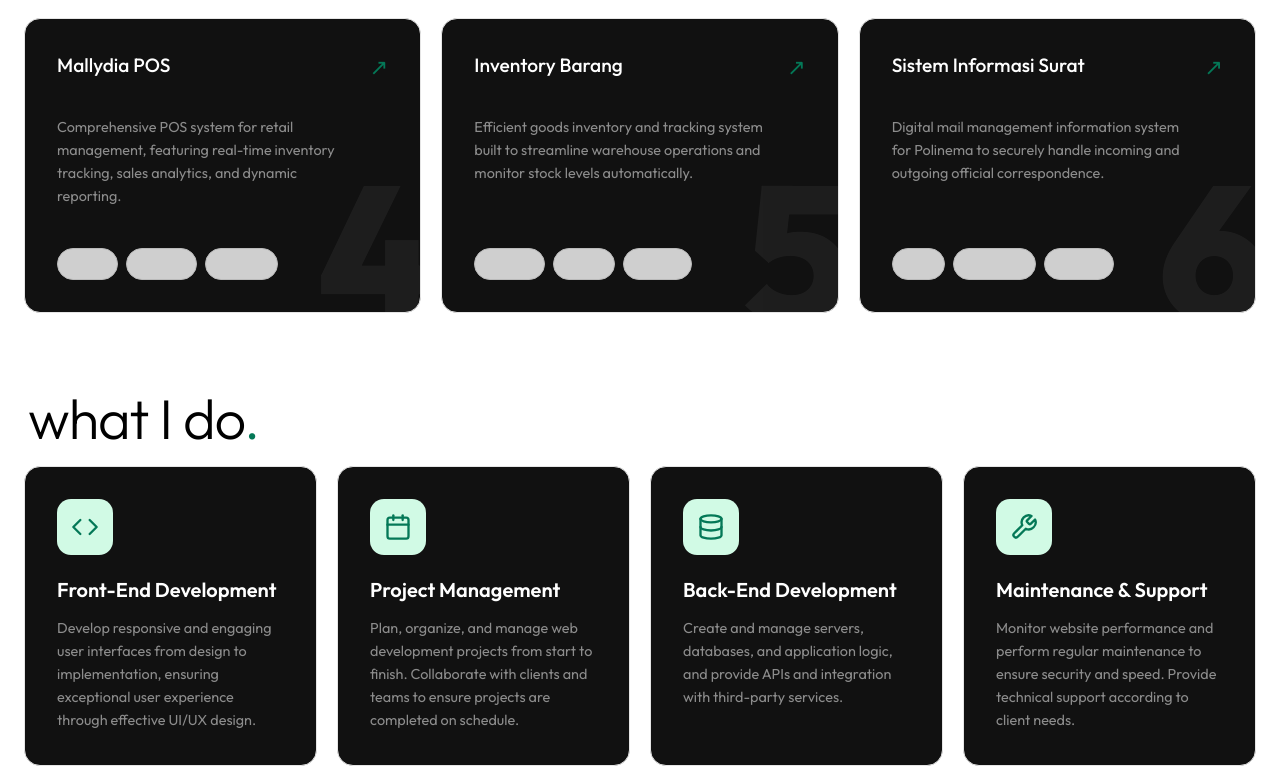
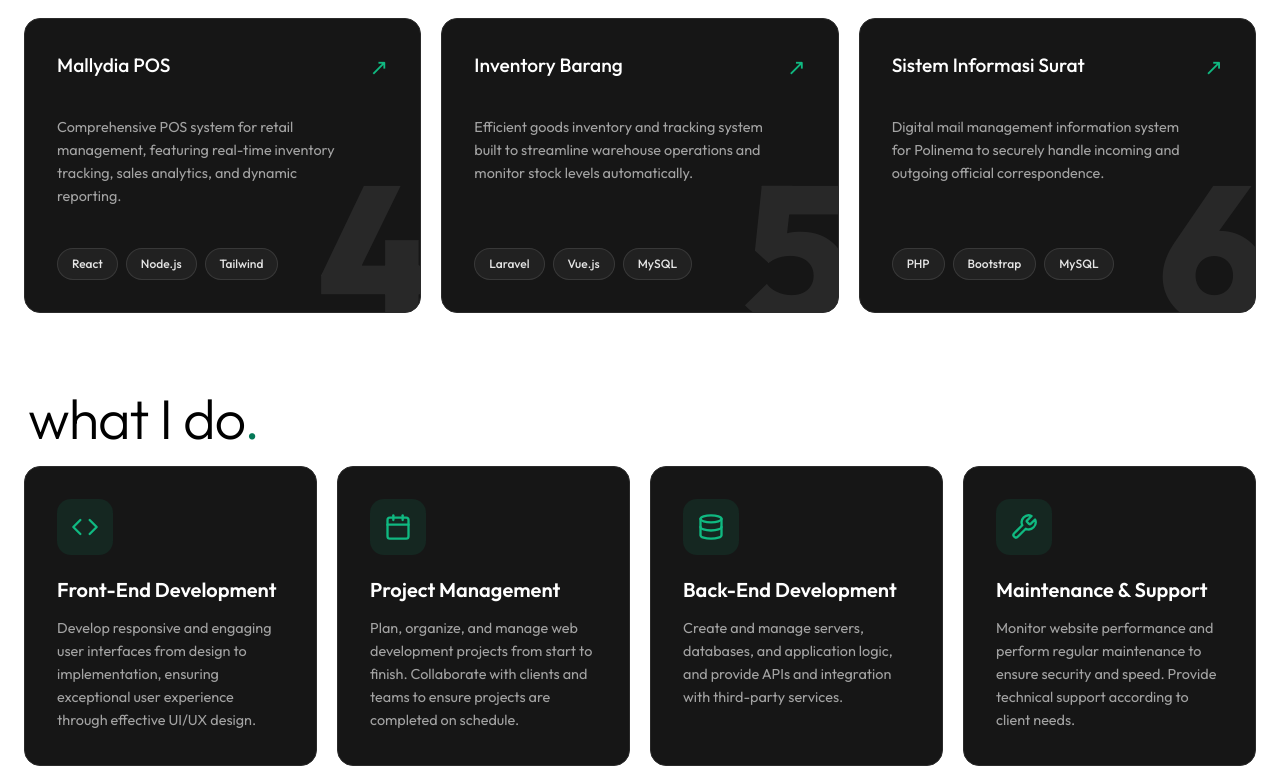
Before and after one commit to triard13/triard, a Next.js app: page / in a window 1280 px wide. Shown: the part 2259-3040 px from the top of the page. Built offline with nearby package versions, Linux system fonts and the light colour scheme.

Commit message:
feat: initialize portfolio landing page with project showcase and theme toggling

```diff
--- a/src/app/page.tsx
+++ b/src/app/page.tsx
@@ -132,9 +132,9 @@ export default function Home() {
     if (savedTheme) {
       setTheme(savedTheme);
       document.documentElement.setAttribute('data-theme', savedTheme);
-    } else if (window.matchMedia('(prefers-color-scheme: dark)').matches) {
-      setTheme('dark');
-      document.documentElement.setAttribute('data-theme', 'dark');
+    } else {
+      setTheme('light');
+      document.documentElement.setAttribute('data-theme', 'light');
     }
   }, []);
 
@@ -313,21 +313,21 @@ export default function Home() {
               variants={fadeInUp}
               key={project.id}
               onClick={() => setSelectedProject(project)}
-              style={{position: 'relative', padding: '32px', borderRadius: '16px', background: 'var(--card-bg)', display: 'flex', flexDirection: 'column', overflow: 'hidden', cursor: 'pointer', transition: 'all 0.3s ease', border: '1px solid var(--border-color)'}}
-              onMouseEnter={(e) => { e.currentTarget.style.transform = 'translateY(-6px)'; e.currentTarget.style.borderColor = 'var(--border-hover)'; }}
-              onMouseLeave={(e) => { e.currentTarget.style.transform = 'translateY(0)'; e.currentTarget.style.borderColor = 'var(--border-color)'; }}
+              style={{position: 'relative', padding: '32px', borderRadius: '16px', background: '#161616', display: 'flex', flexDirection: 'column', overflow: 'hidden', cursor: 'pointer', transition: 'all 0.3s ease', border: '1px solid #2a2a2a'}}
+              onMouseEnter={(e) => { e.currentTarget.style.transform = 'translateY(-6px)'; e.currentTarget.style.borderColor = '#10b981'; }}
+              onMouseLeave={(e) => { e.currentTarget.style.transform = 'translateY(0)'; e.currentTarget.style.borderColor = '#2a2a2a'; }}
             >
-              <div style={{position: 'absolute', bottom: '-35px', right: '-15px', color: 'var(--text-inverse)', opacity: 0.05, fontSize: '12rem', fontWeight: 800, lineHeight: 1, pointerEvents: 'none', zIndex: 0}}>{project.id}</div>
+              <div style={{position: 'absolute', bottom: '-35px', right: '-15px', color: 'rgba(255,255,255,0.08)', fontSize: '12rem', fontWeight: 800, lineHeight: 1, pointerEvents: 'none', zIndex: 0}}>{project.id}</div>
               <div style={{display: 'flex', justifyContent: 'space-between', alignItems: 'flex-start', marginBottom: '32px', zIndex: 1}}>
-                <h3 style={{fontSize: '1.2rem', fontWeight: 500, color: 'var(--text-inverse)', maxWidth: '80%'}}>{project.title}</h3>
-                <span style={{fontSize: '1.4rem', color: 'var(--accent-text)', fontWeight: 500}}>↗</span>
+                <h3 style={{fontSize: '1.2rem', fontWeight: 500, color: '#ffffff', maxWidth: '80%'}}>{project.title}</h3>
+                <span style={{fontSize: '1.4rem', color: '#10b981', fontWeight: 500}}>↗</span>
               </div>
-              <p style={{fontSize: '0.9rem', color: 'var(--text-secondary)', lineHeight: 1.6, marginBottom: '40px', flexGrow: 1, zIndex: 1, maxWidth: '90%'}}>
+              <p style={{fontSize: '0.9rem', color: '#a3a3a3', lineHeight: 1.6, marginBottom: '40px', flexGrow: 1, zIndex: 1, maxWidth: '90%'}}>
                 {project.shortDesc}
               </p>
               <div style={{display: 'flex', flexWrap: 'wrap', gap: '8px', zIndex: 1}}>
                 {project.tags.map(tag => (
-                  <span key={tag} style={{padding: '6px 14px', background: 'var(--text-inverse)', color: 'var(--text-inverse)', opacity: 0.8, borderRadius: '100px', fontSize: '0.75rem', fontWeight: 500, border: '1px solid var(--border-color)'}}>{tag}</span>
+                  <span key={tag} style={{padding: '6px 14px', background: 'rgba(255,255,255,0.05)', color: '#e5e5e5', borderRadius: '100px', fontSize: '0.75rem', fontWeight: 500, border: '1px solid rgba(255,255,255,0.1)'}}>{tag}</span>
                 ))}
               </div>
             </motion.div>
@@ -350,16 +350,16 @@ export default function Home() {
             {/* Service 1 */}
             <motion.div
               variants={fadeInUp}
-              style={{padding: '32px', borderRadius: '16px', background: 'var(--card-bg)', border: '1px solid var(--border-color)', transition: 'all 0.3s ease', display: 'flex', flexDirection: 'column', gap: '20px', cursor: 'default'}}
-              onMouseEnter={(e) => { e.currentTarget.style.transform = 'translateY(-6px)'; e.currentTarget.style.borderColor = 'var(--border-hover)'; e.currentTarget.style.boxShadow = '0 10px 30px -10px rgba(16, 185, 129, 0.15)'; }}
-              onMouseLeave={(e) => { e.currentTarget.style.transform = 'translateY(0)'; e.currentTarget.style.borderColor = 'var(--border-color)'; e.currentTarget.style.boxShadow = 'none'; }}
+              style={{padding: '32px', borderRadius: '16px', background: '#161616', border: '1px solid #2a2a2a', transition: 'all 0.3s ease', display: 'flex', flexDirection: 'column', gap: '20px', cursor: 'default'}}
+              onMouseEnter={(e) => { e.currentTarget.style.transform = 'translateY(-6px)'; e.currentTarget.style.borderColor = '#10b981'; e.currentTarget.style.boxShadow = '0 10px 30px -10px rgba(16, 185, 129, 0.15)'; }}
+              onMouseLeave={(e) => { e.currentTarget.style.transform = 'translateY(0)'; e.currentTarget.style.borderColor = '#2a2a2a'; e.currentTarget.style.boxShadow = 'none'; }}
             >
-              <div style={{width: '56px', height: '56px', borderRadius: '14px', background: 'var(--accent-color)', display: 'flex', alignItems: 'center', justifyContent: 'center', color: 'var(--accent-text)'}}>
+              <div style={{width: '56px', height: '56px', borderRadius: '14px', background: 'rgba(16, 185, 129, 0.1)', display: 'flex', alignItems: 'center', justifyContent: 'center', color: '#10b981'}}>
                 <svg width="28" height="28" viewBox="0 0 24 24" fill="none" stroke="currentColor" strokeWidth="2" strokeLinecap="round" strokeLinejoin="round"><polyline points="16 18 22 12 16 6"></polyline><polyline points="8 6 2 12 8 18"></polyline></svg>
               </div>
               <div>
-                <h3 style={{fontSize: '1.25rem', fontWeight: 600, color: 'var(--text-inverse)', marginBottom: '12px'}}>Front-End Development</h3>
-                <p style={{fontSize: '0.9rem', color: 'var(--text-secondary)', lineHeight: 1.6}}>
+                <h3 style={{fontSize: '1.25rem', fontWeight: 600, color: '#ffffff', marginBottom: '12px'}}>Front-End Development</h3>
+                <p style={{fontSize: '0.9rem', color: '#a3a3a3', lineHeight: 1.6}}>
                   Develop responsive and engaging user interfaces from design to implementation, ensuring exceptional user experience through effective UI/UX design.
                 </p>
               </div>
@@ -368,16 +368,16 @@ export default function Home() {
             {/* Service 2 */}
             <motion.div
               variants={fadeInUp}
-              style={{padding: '32px', borderRadius: '16px', background: 'var(--card-bg)', border: '1px solid var(--border-color)', transition: 'all 0.3s ease', display: 'flex', flexDirection: 'column', gap: '20px', cursor: 'default'}}
-              onMouseEnter={(e) => { e.currentTarget.style.transform = 'translateY(-6px)'; e.currentTarget.style.borderColor = 'var(--border-hover)'; e.currentTarget.style.boxShadow = '0 10px 30px -10px rgba(16, 185, 129, 0.15)'; }}
-              onMouseLeave={(e) => { e.currentTarget.style.transform = 'translateY(0)'; e.currentTarget.style.borderColor = 'var(--border-color)'; e.currentTarget.style.boxShadow = 'none'; }}
+              style={{padding: '32px', borderRadius: '16px', background: '#161616', border: '1px solid #2a2a2a', transition: 'all 0.3s ease', display: 'flex', flexDirection: 'column', gap: '20px', cursor: 'default'}}
+              onMouseEnter={(e) => { e.currentTarget.style.transform = 'translateY(-6px)'; e.currentTarget.style.borderColor = '#10b981'; e.currentTarget.style.boxShadow = '0 10px 30px -10px rgba(16, 185, 129, 0.15)'; }}
+              onMouseLeave={(e) => { e.currentTarget.style.transform = 'translateY(0)'; e.currentTarget.style.borderColor = '#2a2a2a'; e.currentTarget.style.boxShadow = 'none'; }}
             >
-              <div style={{width: '56px', height: '56px', borderRadius: '14px', background: 'var(--accent-color)', display: 'flex', alignItems: 'center', justifyContent: 'center', color: 'var(--accent-text)'}}>
+              <div style={{width: '56px', height: '56px', borderRadius: '14px', background: 'rgba(16, 185, 129, 0.1)', display: 'flex', alignItems: 'center', justifyContent: 'center', color: '#10b981'}}>
                 <svg width="28" height="28" viewBox="0 0 24 24" fill="none" stroke="currentColor" strokeWidth="2" strokeLinecap="round" strokeLinejoin="round"><rect x="3" y="4" width="18" height="18" rx="2" ry="2"></rect><line x1="16" y1="2" x2="16" y2="6"></line><line x1="8" y1="2" x2="8" y2="6"></line><line x1="3" y1="10" x2="21" y2="10"></line></svg>
               </div>
               <div>
-                <h3 style={{fontSize: '1.25rem', fontWeight: 600, color: 'var(--text-inverse)', marginBottom: '12px'}}>Project Management</h3>
-                <p style={{fontSize: '0.9rem', color: 'var(--text-secondary)', lineHeight: 1.6}}>
+                <h3 style={{fontSize: '1.25rem', fontWeight: 600, color: '#ffffff', marginBottom: '12px'}}>Project Management</h3>
+                <p style={{fontSize: '0.9rem', color: '#a3a3a3', lineHeight: 1.6}}>
                   Plan, organize, and manage web development projects from start to finish. Collaborate with clients and teams to ensure projects are completed on schedule.
                 </p>
               </div>
@@ -386,16 +386,16 @@ export default function Home() {
             {/* Service 3 */}
             <motion.div
               variants={fadeInUp}
-              style={{padding: '32px', borderRadius: '16px', background: 'var(--card-bg)', border: '1px solid var(--border-color)', transition: 'all 0.3s ease', display: 'flex', flexDirection: 'column', gap: '20px', cursor: 'default'}}
-              onMouseEnter={(e) => { e.currentTarget.style.transform = 'translateY(-6px)'; e.currentTarget.style.borderColor = 'var(--border-hover)'; e.currentTarget.style.boxShadow = '0 10px 30px -10px rgba(16, 185, 129, 0.15)'; }}
-              onMouseLeave={(e) => { e.currentTarget.style.transform = 'translateY(0)'; e.currentTarget.style.borderColor = 'var(--border-color)'; e.currentTarget.style.boxShadow = 'none'; }}
+              style={{padding: '32px', borderRadius: '16px', background: '#161616', border: '1px solid #2a2a2a', transition: 'all 0.3s ease', display: 'flex', flexDirection: 'column', gap: '20px', cursor: 'default'}}
+              onMouseEnter={(e) => { e.currentTarget.style.transform = 'translateY(-6px)'; e.currentTarget.style.borderColor = '#10b981'; e.currentTarget.style.boxShadow = '0 10px 30px -10px rgba(16, 185, 129, 0.15)'; }}
+              onMouseLeave={(e) => { e.currentTarget.style.transform = 'translateY(0)'; e.currentTarget.style.borderColor = '#2a2a2a'; e.currentTarget.style.boxShadow = 'none'; }}
             >
-              <div style={{width: '56px', height: '56px', borderRadius: '14px', background: 'var(--accent-color)', display: 'flex', alignItems: 'center', justifyContent: 'center', color: 'var(--accent-text)'}}>
+              <div style={{width: '56px', height: '56px', borderRadius: '14px', background: 'rgba(16, 185, 129, 0.1)', display: 'flex', alignItems: 'center', justifyContent: 'center', color: '#10b981'}}>
                 <svg width="28" height="28" viewBox="0 0 24 24" fill="none" stroke="currentColor" strokeWidth="2" strokeLinecap="round" strokeLinejoin="round"><ellipse cx="12" cy="5" rx="9" ry="3"></ellipse><path d="M21 12c0 1.66-4 3-9 3s-9-1.34-9-3"></path><path d="M3 5v14c0 1.66 4 3 9 3s9-1.34 9-3V5"></path></svg>
               </div>
               <div>
-                <h3 style={{fontSize: '1.25rem', fontWeight: 600, color: 'var(--text-inverse)', marginBottom: '12px'}}>Back-End Development</h3>
-                <p style={{fontSize: '0.9rem', color: 'var(--text-secondary)', lineHeight: 1.6}}>
+                <h3 style={{fontSize: '1.25rem', fontWeight: 600, color: '#ffffff', marginBottom: '12px'}}>Back-End Development</h3>
+                <p style={{fontSize: '0.9rem', color: '#a3a3a3', lineHeight: 1.6}}>
                   Create and manage servers, databases, and application logic, and provide APIs and integration with third-party services.
                 </p>
               </div>
@@ -404,16 +404,16 @@ export default function Home() {
             {/* Service 4 */}
             <motion.div
               variants={fadeInUp}
-              style={{padding: '32px', borderRadius: '16px', background: 'var(--card-bg)', border: '1px solid var(--border-color)', transition: 'all 0.3s ease', display: 'flex', flexDirection: 'column', gap: '20px', cursor: 'default'}}
-              onMouseEnter={(e) => { e.currentTarget.style.transform = 'translateY(-6px)'; e.currentTarget.style.borderColor = 'var(--border-hover)'; e.currentTarget.style.boxShadow = '0 10px 30px -10px rgba(16, 185, 129, 0.15)'; }}
-              onMouseLeave={(e) => { e.currentTarget.style.transform = 'translateY(0)'; e.currentTarget.style.borderColor = 'var(--border-color)'; e.currentTarget.style.boxShadow = 'none'; }}
+              style={{padding: '32px', borderRadius: '16px', background: '#161616', border: '1px solid #2a2a2a', transition: 'all 0.3s ease', display: 'flex', flexDirection: 'column', gap: '20px', cursor: 'default'}}
+              onMouseEnter={(e) => { e.currentTarget.style.transform = 'translateY(-6px)'; e.currentTarget.style.borderColor = '#10b981'; e.currentTarget.style.boxShadow = '0 10px 30px -10px rgba(16, 185, 129, 0.15)'; }}
+              onMouseLeave={(e) => { e.currentTarget.style.transform = 'translateY(0)'; e.currentTarget.style.borderColor = '#2a2a2a'; e.currentTarget.style.boxShadow = 'none'; }}
             >
-              <div style={{width: '56px', height: '56px', borderRadius: '14px', background: 'var(--accent-color)', display: 'flex', alignItems: 'center', justifyContent: 'center', color: 'var(--accent-text)'}}>
+              <div style={{width: '56px', height: '56px', borderRadius: '14px', background: 'rgba(16, 185, 129, 0.1)', display: 'flex', alignItems: 'center', justifyContent: 'center', color: '#10b981'}}>
                 <svg width="28" height="28" viewBox="0 0 24 24" fill="none" stroke="currentColor" strokeWidth="2" strokeLinecap="round" strokeLinejoin="round"><path d="M14.7 6.3a1 1 0 0 0 0 1.4l1.6 1.6a1 1 0 0 0 1.4 0l3.77-3.77a6 6 0 0 1-7.94 7.94l-6.91 6.91a2.12 2.12 0 0 1-3-3l6.91-6.91a6 6 0 0 1 7.94-7.94l-3.76 3.76z"></path></svg>
               </div>
               <div>
-                <h3 style={{fontSize: '1.25rem', fontWeight: 600, color: 'var(--text-inverse)', marginBottom: '12px'}}>Maintenance & Support</h3>
-                <p style={{fontSize: '0.9rem', color: 'var(--text-secondary)', lineHeight: 1.6}}>
+                <h3 style={{fontSize: '1.25rem', fontWeight: 600, color: '#ffffff', marginBottom: '12px'}}>Maintenance & Support</h3>
+                <p style={{fontSize: '0.9rem', color: '#a3a3a3', lineHeight: 1.6}}>
                   Monitor website performance and perform regular maintenance to ensure security and speed. Provide technical support according to client needs.
                 </p>
               </div>
@@ -476,13 +476,13 @@ export default function Home() {
         className="contact-section"
       >
         <motion.div variants={fadeInUp} className="contact-content">
-          <h2 style={{fontSize: 'clamp(2.5rem, 5vw, 4rem)', fontWeight: 300, letterSpacing: '-0.02em', marginBottom: '16px', lineHeight: 1.1, color: 'var(--text-primary)'}}>
+          <h2 style={{fontSize: 'clamp(2.5rem, 5vw, 4rem)', fontWeight: 300, letterSpacing: '-0.02em', marginBottom: '16px', lineHeight: 1.1}}>
             Have an idea?<br/>Let&apos;s build it together.
           </h2>
-          <p style={{fontSize: '1.1rem', color: 'var(--text-secondary)', maxWidth: '500px', margin: '0 auto'}}>
+          <p style={{fontSize: '1.1rem', color: '#a3a3a3', maxWidth: '500px', margin: '0 auto'}}>
             I&apos;m currently available for new projects and open to exciting freelance opportunities. Feel free to reach out if you want to collaborate!
           </p>
-          <a href="mailto:triard78@gmail.com" className="btn-black" style={{background: 'var(--accent-text)', color: 'var(--bg-color)'}}>
+          <a href="mailto:triard78@gmail.com" className="btn-gold">
             Start a Project ↗
           </a>
         </motion.div>
```
Also changed, not shown: src/app/globals.css (+4 -4 lines).
